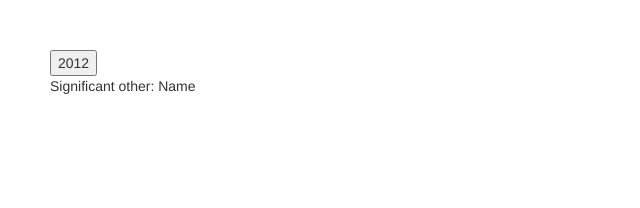
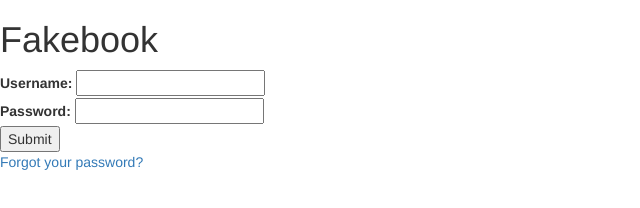
Before and after one commit to jimmyz42/cyberhaq, a plain HTML site: page fakebook/login.html in a window 1280 px wide. Shown: the whole page, without its empty margins (0-640 px from the left). Drawn offline with nearby package versions, Linux system fonts and the light colour scheme.

Commit message:
Added fakebook file and edited index file to include url

```diff
--- a/fakebook/fakebook.html
+++ b/fakebook/login.html
@@ -6,18 +6,17 @@
     <script src="https://code.jquery.com/jquery-3.2.1.min.js"></script>
     <script src="https://code.jquery.com/ui/1.12.1/jquery-ui.min.js"></script>
     <script src="https://maxcdn.bootstrapcdn.com/bootstrap/3.3.7/js/bootstrap.min.js" integrity="sha384-Tc5IQib027qvyjSMfHjOMaLkfuWVxZxUPnCJA7l2mCWNIpG9mGCD8wGNIcPD7Txa" crossorigin="anonymous"></script>
-    <script src="fakebook.js"></script>
-    <link rel="stylesheet" href="../main.css"></link>
   </head>
   <body>
-  	<button onclick="myFunction()">2012</button>
-
-	<div id="myDIV">
-  	Significant other: Name
-	</div>
-
-    <div class="ciphertext"></div>
-    <div class="message"></div>
-
+    <h1>Fakebook</h1>
+    <label for="username">Username: </label>
+    <input id="username" type="text"></input>
+    <br>
+    <label for="password">Password: </label>
+    <input id="password" type="text"></input>
+    <br>
+    <input type="button" value="Submit"></input>
+    <br>
+    <a href="forgot.html">Forgot your password?</a>
   </body>
 </html>
```
